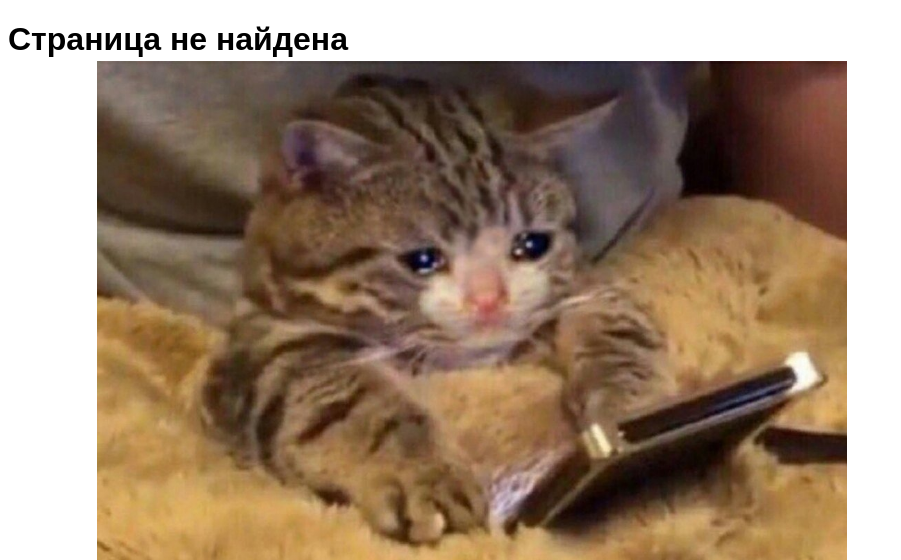
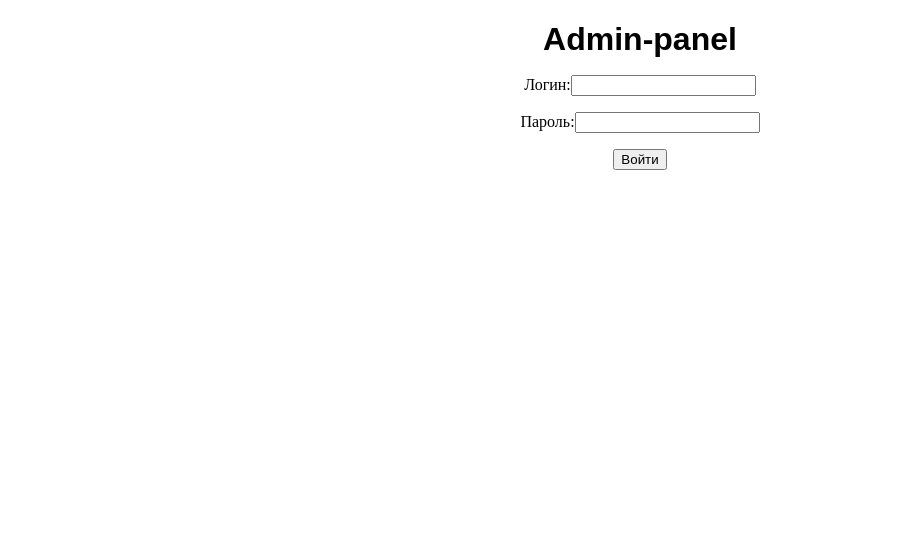
Before and after one commit to detronics/pythonProject1, a Flask app: page /admin/login in a window 1280 px wide. Shown: the top 560 px of the page, without its empty margins (0-901 px from the left). Run offline with Flask 2, Linux system fonts and the light colour scheme.

Commit message:
Сделал эскиз админ-панели

```diff
--- /dev/null
+++ b/admin/admin.py
@@ -0,0 +1,38 @@
+from flask import Blueprint
+from flask import  render_template, url_for, request, flash, redirect, g, session
+
+
+admin = Blueprint('admin', __name__, static_folder='static', template_folder='templates')
+
+def login_admin():
+    session['admin_logged'] = 1
+
+def isLogged():
+    return  True if session.get('admin_logged') else False
+
+def logout_admin():
+    session.pop('admin_logged', None)
+
+@admin.route('/')
+def index():
+    if not isLogged():
+        return redirect(url_for('.login'))
+    return render_template('admin/index.html', title= 'Admin-index')
+
+@admin.route('/login', methods=['POST', 'GET'])
+def login():
+    if request.method == 'POST':
+        if request.form['user'] == 'admin' and request.form['psw'] == '12345':
+            login_admin()
+            return redirect(url_for('.index'))
+        else:
+            flash('incorrect password or login')
+
+    return render_template('admin/login.html', title= 'Admin-panel')
+
+@admin.route('/logout', methods=['POST', 'GET'])
+def logout():
+    if not isLogged():
+        return redirect(url_for('.login'))
+    logout_admin()
+    return redirect(url_for('.login'))
--- /dev/null
+++ b/admin/templates/admin/base_admin.html
@@ -0,0 +1,17 @@
+<!doctype html>
+<html>
+<head>
+    {% block title%}
+    <meta charset="UTF-8">
+    <meta name="viewport"
+          content="width=device-width, user-scalable=no, initial-scale=1.0, maximum-scale=1.0, minimum-scale=1.0">
+    <meta http-equiv="X-UA-Compatible" content="ie=edge">
+    <link rel="stylesheet" href="{{ url_for('.static', filename='css/style.css')}}" type="text/css" >
+    <title>{{title}}</title>
+    {% endblock %}
+</head>
+<body>
+{% block content %}
+{% endblock %}
+</body>
+</html>
--- /dev/null
+++ b/admin/templates/admin/login.html
@@ -0,0 +1,15 @@
+{% extends  'admin/base_admin.html' %}
+{% block content%}
+{{ super() }}
+    <div style="text-align: center">
+        <h1 >Admin-panel</h1>
+        {% for cat,msg in get_flashed_messages(True)%}
+            <div class="{{cat}}" >{{msg}}</div>
+        {%endfor%}
+        <form action=""  method="post" >
+            <p><label>Логин:</label><input type="text" name="user"></p>
+            <p><label>Пароль:</label><input type="password" name="psw"></p>
+            <p><input type="submit" value="Войти"></p>
+        </form>
+    </div>
+{% endblock %}
--- a/main.py
+++ b/main.py
@@ -6,6 +6,7 @@ from flask_login import LoginManager, login_user, current_user, logout_user, log
 from UserLogin import UserLogin
 from oksy import Recognizer
 from forms import LoginForm, RegistrationForm
+from admin.admin import admin
 
 # config
 DATABASE = '/tmp/main.db'
@@ -15,6 +16,7 @@ SECRET_KEY = '89jf98hvs999>ioc'
 app = Flask(__name__)
 app.config.from_object(__name__)
 
+app.register_blueprint(admin, url_prefix = '/admin')
 app.config.update(dict(DATABASE=os.path.join(app.root_path, 'main.db')))
 login_manager = LoginManager(app)
 login_manager.login_view = 'index'
--- a/static/css/style.css
+++ b/static/css/style.css
@@ -38,9 +38,10 @@ h1{
             padding-bottom: 40px;
             margin:0;
             box-sizing: border-box;
-}.form-signin{
+}
+.form-signin{
             width: 100%;
-            max-width: 200px;
+            max-width: 300px;
             padding: 15px;
             margin: auto;
             border-color: #b2b8c2;
@@ -54,7 +55,7 @@ h1{
 .form-control{
             width: 100%;
             background-color:white;
-            max-width: 200px;
+            max-width: 300px;
             height: 50px;
             border-width: 0.1rem;
             margin-bottom: 10px;
@@ -64,7 +65,7 @@ h1{
 .singin{
             background-color:#fa0c28;
             height: 30px;
-            width: 210px;
+            width: 300px;
             font-size: 1rem;
             padding: 5px 5px 5px 5px;
             margin-bottom: 5px;
@@ -112,7 +113,7 @@ label{
 .form-registr{
      width: 100%;
      background-color:white;
-     max-width: 210px;
+     max-width: 310px;
      height: 25px;
      border-width: 0.15rem;
      margin-bottom: 10px;
--- a/templates/index.html
+++ b/templates/index.html
@@ -1,8 +1,8 @@
 {% extends  'base.html' %}
 {% block content%}
 <body class="center" >
-    <main class="form-signin">
-        <form action="/" method="post" class="form-contact">
+    <main >
+        <form action="/" method="post" class="form-signin">
             <h1 class="h1"> Пожалуйста авторизуйтесь</h1>
             <div class="form-floating">
                 {{form.hidden_tag()}}
```
Also changed, not shown: admin/templates/admin/index.html (added, +8 -0 lines).
